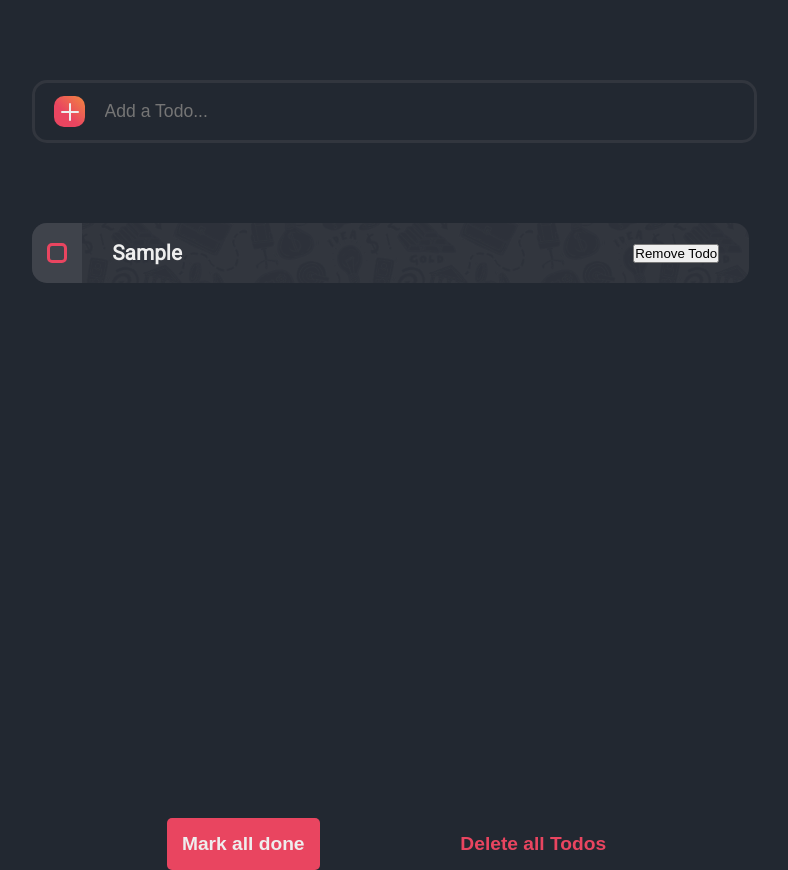
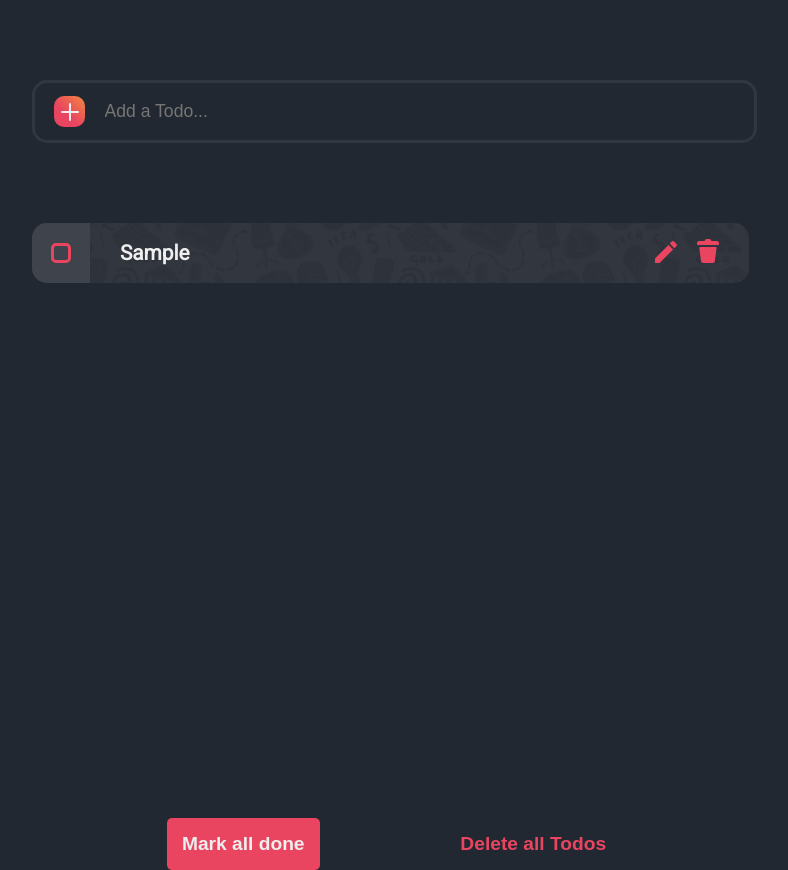
Before and after one commit to omidjr/todo_react_app, a React (Create React App) app: page / in a window 1280 px wide. Both pictures are taken after typing "Sample" into the empty fields and a click on the button 315 px from the left and 111 px from the top of the page. Shown: the whole page, without its empty margins (246-1034 px from the left). Built offline with nearby package versions, Linux system fonts and the light colour scheme.

Commit message:
Added done class and styled Delete and Edit buttons

```diff
--- a/src/components/TodoList.css
+++ b/src/components/TodoList.css
@@ -34,7 +34,7 @@
 }
 
 .todoCheck {
-  width: 60px;
+  width: 70px;
   height: 100%;
   background-color: #3f434b;
   border-radius: 15px 0px 0px 15px;
@@ -44,7 +44,7 @@
 }
 
 .todoCheck input[type="checkbox"] {
-  transition: all 0.3s ease-out;
+  transition: all 0.15s ease-out;
   appearance: none;
   -webkit-appearance: none;
   width: 20px;
@@ -71,6 +71,10 @@
   display: block;
 }
 
+.done {
+  text-decoration: line-through;
+}
+
 .todoNameAndActions {
   width: 100%;
   display: flex;
@@ -78,3 +82,11 @@
   justify-content: space-between;
   margin: 0 30px 0 30px;
 }
+
+.todoNameAndActions span {
+  cursor: pointer;
+}
+
+.todoNameAndActions span:nth-child(1) {
+  margin-right: 20px;
+}
--- a/src/components/TodoList.jsx
+++ b/src/components/TodoList.jsx
@@ -29,7 +29,19 @@ const TodoList = ({todos, setTodos}) => {
                         </div>
                         <div className="todoNameAndActions">
                             <p className={todo.done ? 'done' : ''}>{todo.content}</p>
-                            <button onClick={removeTodo(todo)}>Remove Todo</button>
+                            <div>
+                                <span onClick={removeTodo(todo)}>
+                                    <svg width="22" height="22" viewBox="0 0 22 22" fill="none" xmlns="http://www.w3.org/2000/svg">
+                                    <path d="M0 17.416V22H4.58397L18.1097 8.47423L13.5258 3.89026L0 17.416ZM21.6425 4.94152C22.1192 4.46479 22.1192 3.68857 21.6425 3.21184L18.7882 0.35755C18.3114 -0.119183 17.5352 -0.119183 17.0585 0.35755L14.8215 2.59453L19.4055 7.1785L21.6425 4.94152Z" fill="#E94560"/>
+                                    </svg>
+                                </span>
+                                <span onClick={removeTodo(todo)}>
+                                    <svg width="22" height="24" viewBox="0 0 22 24" fill="none" xmlns="http://www.w3.org/2000/svg">
+                                    <path d="M18.59 8.03348H3.41005C2.75005 8.03348 2.20005 8.53348 2.31005 9.13348L4.07005 22.2335C4.18005 23.2335 5.17005 23.9335 6.27005 23.9335H15.62C16.72 23.9335 17.71 23.2335 17.82 22.2335L19.58 9.13348C19.69 8.53348 19.25 8.03348 18.59 8.03348Z" fill="#E94560"/>
+                                    <path d="M19.8 2H14.3C14.3 0.9 13.31 0 12.1 0H9.9C8.69 0 7.7 0.9 7.7 2H2.2C0.99 2 0 2.9 0 4V5C0 5.6 0.44 6 1.1 6H20.9C21.56 6 22 5.6 22 5V4C22 2.9 21.01 2 19.8 2Z" fill="#E94560"/>
+                                    </svg>
+                                </span>
+                            </div>
                         </div>
                 </li>
                 ))}
```
Also changed, not shown: src/img/delete.svg (added), src/img/edit.svg (added).
